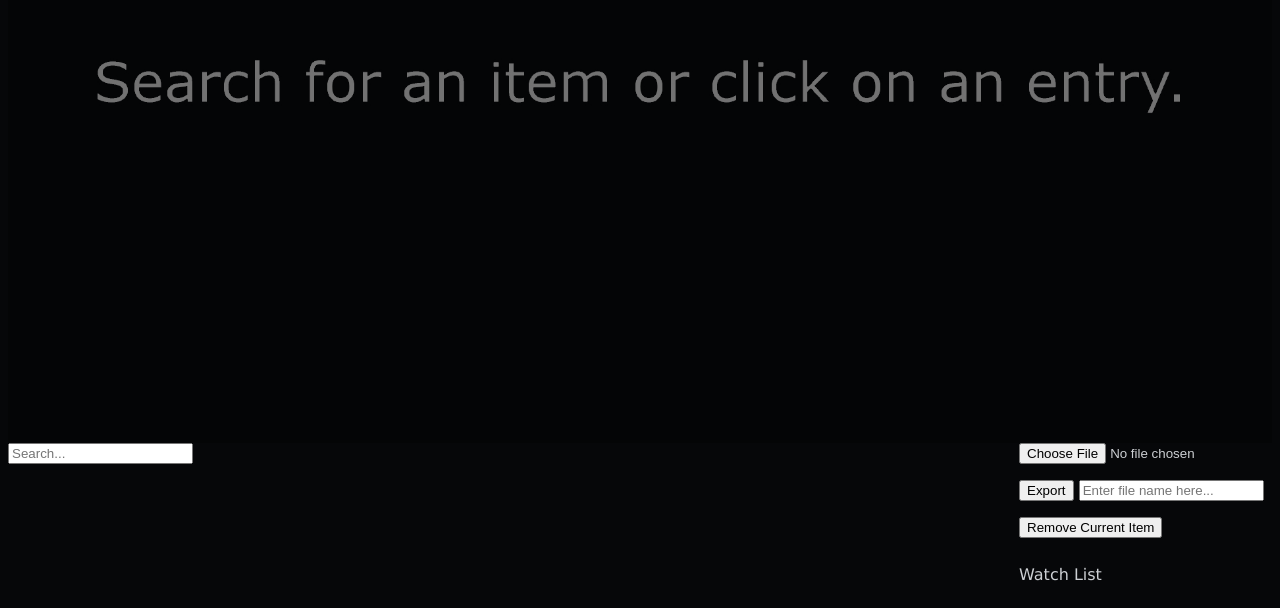
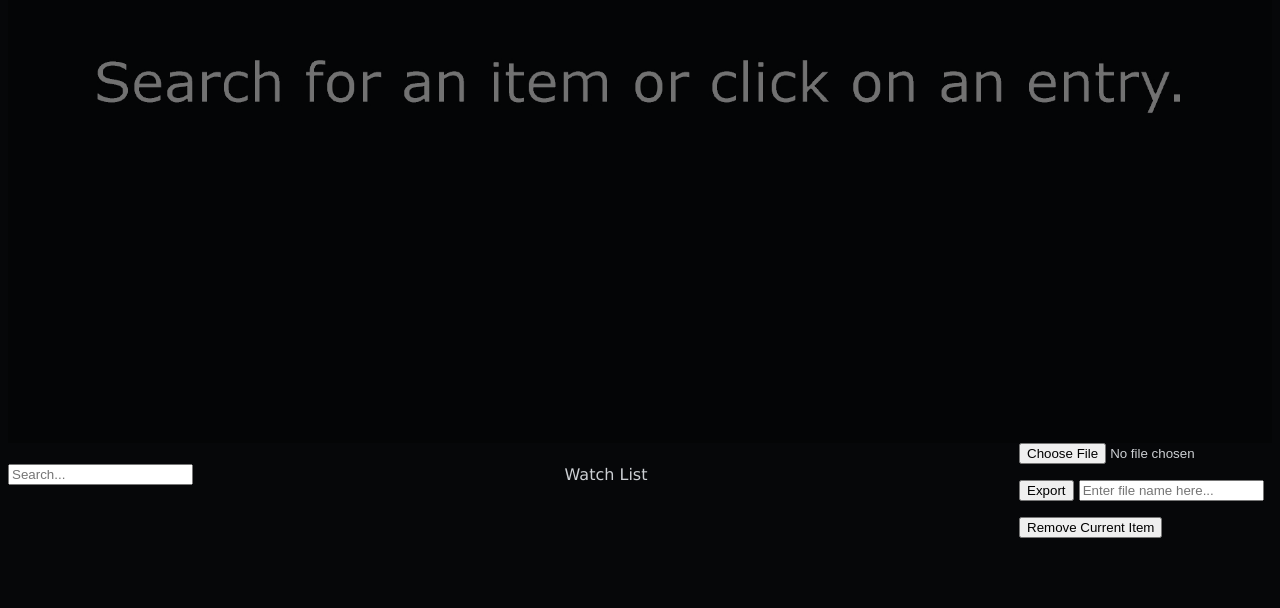
Before and after one commit to Rollonmath42/d2-inventory-watcher, a plain HTML site: page index.html in a window 1280 px wide. Shown: the part 276-884 px from the top of the page. After the commit the page ends 822 px from the top, so only its background shows below. Drawn offline with Linux system fonts and the light colour scheme; no server answers.

Commit message:
adjusted styling

```diff
--- a/css/style.css
+++ b/css/style.css
@@ -33,9 +33,14 @@ body {
 p {
 	margin: 0;
 }
+ul {
+    padding: 1em;
+	margin: 0;
+}
 #watch_list_title {
 	font-size: 1rem;
-    font-weight: normal;
+	font-weight: normal;
+	margin: 0;
 }
 .control_panel {
 	display: flex;
@@ -52,7 +57,7 @@ p {
 @media only screen and (max-width: 1450px) {
 	body {
 		flex-flow: row-reverse wrap;
-		align-items: flex-start;
+		align-items: center;
 		justify-content: space-between;
 	}
 	.item_screenshot {
--- a/index.html
+++ b/index.html
@@ -18,10 +18,10 @@
       <input type="text" id="export_name" placeholder="Enter file name here...">
     </div>
     <button id="remove_current_item">Remove Current Item</button>
-    <div id="watch_list_container">
-      <h1 id="watch_list_title">Watch List</h1>
-      <ul id="watch_list" class="watch_list"></ul>
-    </div>
+  </div>
+  <div id="watch_list_container">
+    <h1 id="watch_list_title">Watch List</h1>
+    <ul id="watch_list" class="watch_list"></ul>
   </div>
   <div id="search_section" class="search_section">
     <input type="text" id="search_box" placeholder="Search...">
```
